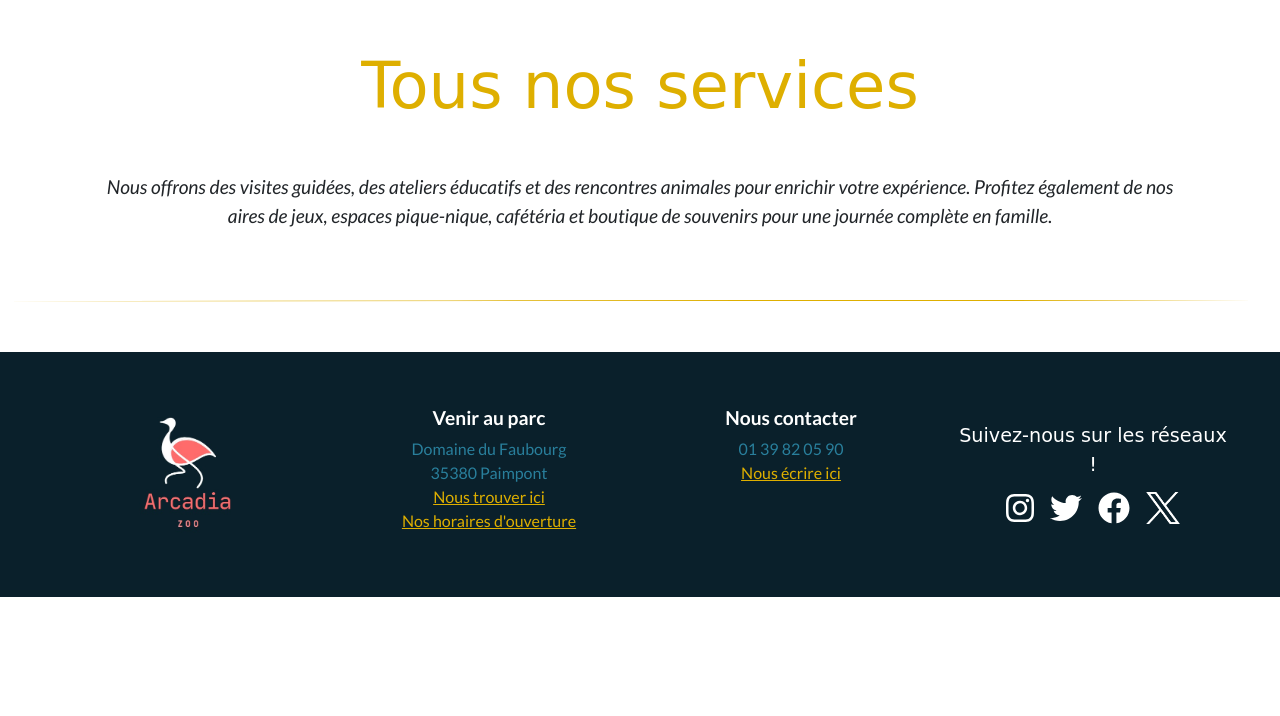
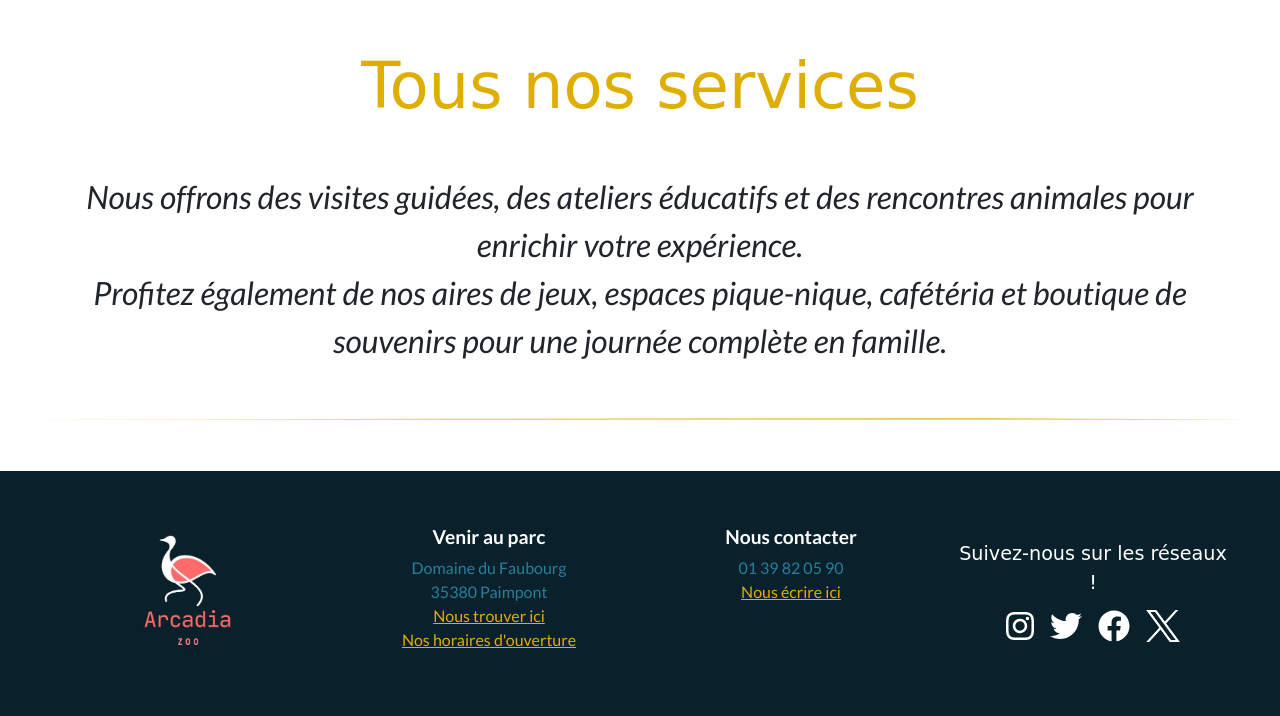
Before and after one commit to ccphung/zoo-broceliande, a Symfony app: template templates/service/index.html.twig in a window 1280 px wide. Shown: the part 106-822 px from the top of the page. Before the commit the page ends 703 px from the top, so only its background shows below. Run offline with Twig, Linux system fonts and the light colour scheme; the template is opened without the code that fills it, so the values that code supplies are empty; some libraries are stand-ins or nearby versions; some web fonts are replaced.

Commit message:
modify display

```diff
--- a/templates/service/index.html.twig
+++ b/templates/service/index.html.twig
@@ -5,10 +5,7 @@
 {% block body %}
 
 <h1 class="large-font englebert-regular yellow text-center mt-5">Tous nos services</h1>
-<div class="d-flex justify-content-center m-5">
-    <p class="small-font text-center ms-5 me-5 fst-italic">Nous offrons des visites guidées, des ateliers éducatifs et des rencontres animales pour enrichir votre expérience. Profitez également de nos aires de jeux, espaces pique-nique, cafétéria et boutique de souvenirs pour une journée complète en famille.</p>
-</div>
-
+<p class="medium-font text-center m-5 fst-italic">Nous offrons des visites guidées, des ateliers éducatifs et des rencontres animales pour enrichir votre expérience. <br> Profitez également de nos aires de jeux, espaces pique-nique, cafétéria et boutique de souvenirs pour une journée complète en famille.</p>
 </p>
 <div class="yellow-separator mb-5"></div>
 
```
